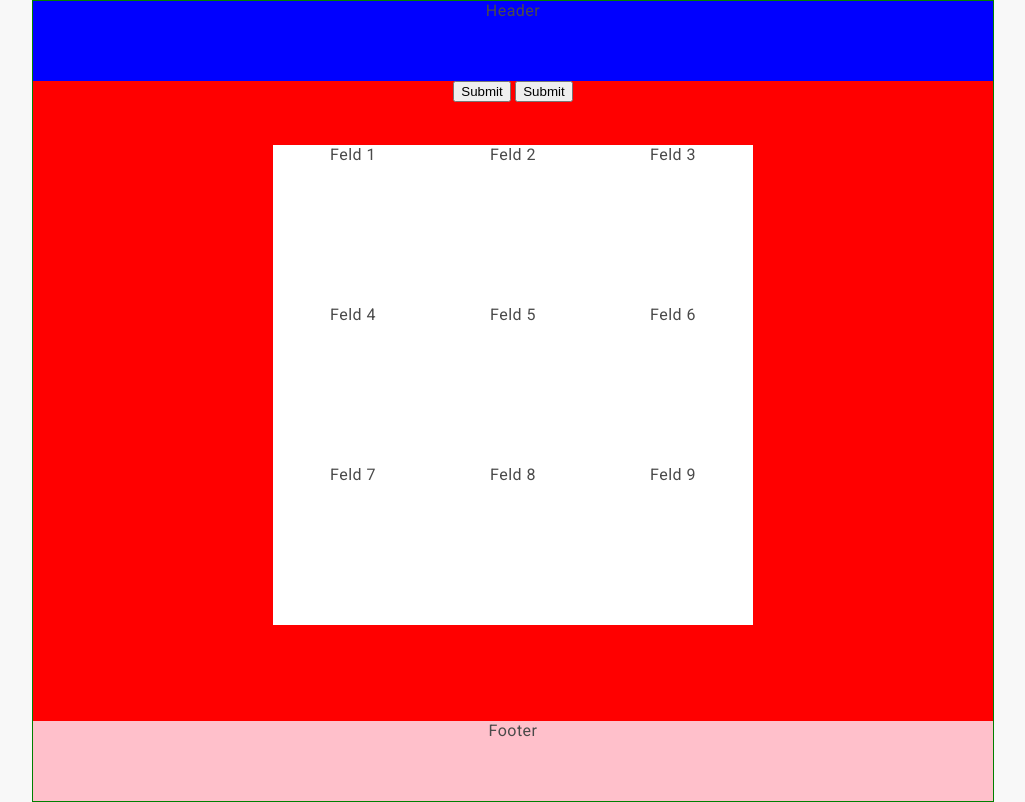
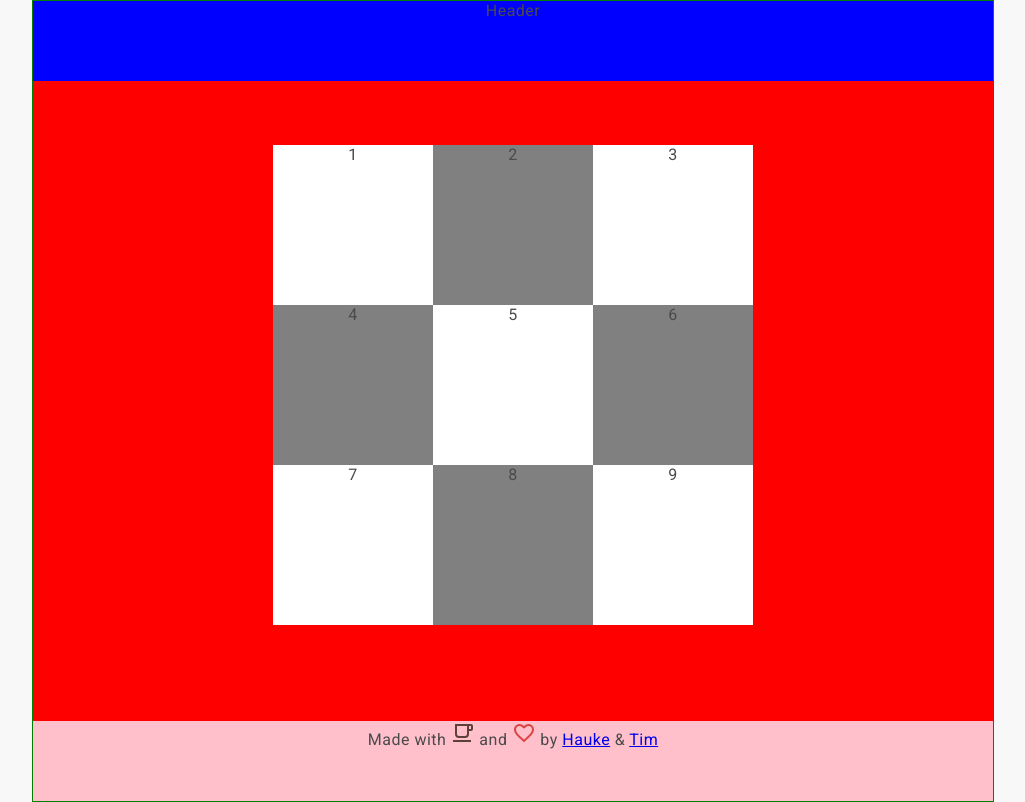
Before and after one commit to by-tim-christiansen-team/tictactoe-game, a plain HTML site: page index.html in a window 1280 px wide. Shown: the whole page, without its empty margins (127-1152 px from the left). Drawn offline with nearby package versions, Linux system fonts and the light colour scheme.

Commit message:
quick changes to get H started

```diff
--- a/css/style.css
+++ b/css/style.css
@@ -42,9 +42,6 @@ body {
         -webkit-box-align: center;
             -ms-flex-align: center;
                 align-items: center;
-        -webkit-box-align: stretch;
-            -ms-flex-align: stretch;
-                align-items: stretch;
         width: 30em;
         height: 30em;
         margin: auto; }
@@ -53,7 +50,17 @@ body {
           min-width: 10em;
           min-height: 10em;
           background-color: #FFFFFF;
-          margin: 0; }
+          margin: 0;
+          -webkit-box-pack: center;
+              -ms-flex-pack: center;
+                  justify-content: center;
+          -webkit-box-align: center;
+              -ms-flex-align: center;
+                  align-items: center; }
+        body .container main .canvas .field:nth-of-type(2n) {
+          background-color: grey; }
+        body .container main .canvas .field:hover {
+          background-color: blue; }
     body .container footer {
       background-color: pink;
       grid-column-start: 1;
--- a/index.html
+++ b/index.html
@@ -43,28 +43,40 @@
     </header>
     <main>
       <div class="player-set">
-        <input type="submit">
-        <input type="submit">
+
       </div>
       <div class="canvas">
-        <div class="field 1">Feld 1</div>
-        <div class="field 2">Feld 2</div>
-        <div class="field 3">Feld 3</div>
+        <div class="field 1">1</div>
+        <div class="field 2">2</div>
+        <div class="field 3">3</div>
 
-        <div class="field 4">Feld 4</div>
-        <div class="field 5">Feld 5</div>
-        <div class="field 6">Feld 6</div>
+        <div class="field 4">4</div>
+        <div class="field 5">5</div>
+        <div class="field 6">6</div>
 
-        <div class="field 7">Feld 7</div>
-        <div class="field 8">Feld 8</div>
-        <div class="field 9">Feld 9</div>
+        <div class="field 7">7</div>
+        <div class="field 8">8</div>
+        <div class="field 9">9</div>
       </div>
       <div class="results">
 
       </div>
     </main>
     <footer>
-      Footer
+      <div class="row made">
+        Made with
+        <svg class="coffee" style="width:24px;height:24px" viewBox="0 0 24 24">
+          <path fill="#5D4037" d="M2,21V19H20V21H2M20,8V5H18V8H20M20,3A2,2 0 0,1 22,5V8A2,2 0 0,1 20,10H18V13A4,4 0 0,1 14,17H8A4,4 0 0,1 4,13V3H20M16,5H6V13A2,2 0 0,0 8,15H14A2,2 0 0,0 16,13V5Z" />
+        </svg>
+        and
+        <svg class="heart" style="width:24px;height:24px" viewBox="0 0 24 24">
+          <path fill="#DC4444" d="M12.1,18.55L12,18.65L11.89,18.55C7.14,14.24 4,11.39 4,8.5C4,6.5 5.5,5 7.5,5C9.04,5 10.54,6 11.07,7.36H12.93C13.46,6 14.96,5 16.5,5C18.5,5 20,6.5 20,8.5C20,11.39 16.86,14.24 12.1,18.55M16.5,3C14.76,3 13.09,3.81 12,5.08C10.91,3.81 9.24,3 7.5,3C4.42,3 2,5.41 2,8.5C2,12.27 5.4,15.36 10.55,20.03L12,21.35L13.45,20.03C18.6,15.36 22,12.27 22,8.5C22,5.41 19.58,3 16.5,3Z" />\
+        </svg>
+        by
+        <a target="_blank" href="https://github.com/HaukeGr">Hauke</a>
+        &
+        <a target="_blank" href="https://github.com/by-Tim-Christiansen">Tim</a>
+      </div>
     </footer>
   </div>
 
--- a/sass/main.sass
+++ b/sass/main.sass
@@ -48,7 +48,6 @@ body
         flex-wrap: wrap
         justify-content: center
         align-items: center
-        align-items: stretch
         width: 30em
         height: 30em
         margin: auto
@@ -58,6 +57,12 @@ body
           min-height: 10em
           background-color: $white
           margin: 0
+          justify-content: center
+          align-items: center
+        .field:nth-of-type(2n)
+          background-color: grey
+        .field:hover
+          background-color: blue
     footer
       background-color: pink
       grid-column-start: 1
```
